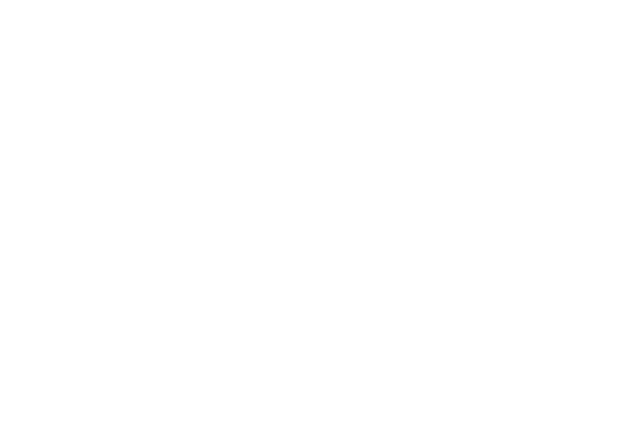
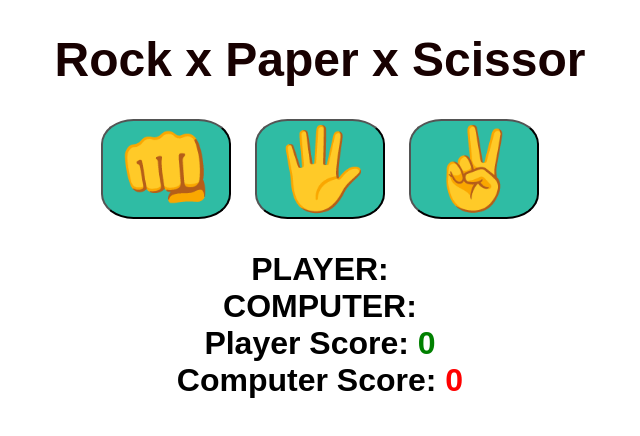
Before and after one commit to mckarov26/Rock_Paper_Scissor, a plain HTML site: page index.html in a window 1280 px wide. Shown: the whole page, without its empty margins (320-960 px from the left). Drawn offline with Linux system fonts and the light colour scheme.

Commit message:
added index.html, README.md, script.js, style.css

```diff
--- a/index.html
+++ b/index.html
@@ -3,11 +3,32 @@
   <head>
     <meta charset="UTF-8" />
     <meta name="viewport" content="width=device-width, initial-scale=1.0" />
-    <title>Document</title>
+    <title>Rock x Paper x Scissor</title>
+    <link rel="stylesheet" href="style.css" />
   </head>
   <body>
-    <script>
-      console.log("Hello World!");
-    </script>
+    <h1>Rock x Paper x Scissor</h1>
+
+    <div class="choices">
+      <button onclick="playGame('rock')">👊</button>
+      <button onclick="playGame('paper')">🖐</button>
+      <button onclick="playGame('scissor')">✌</button>
+    </div>
+
+    <div id="playerDisplay">PLAYER:</div>
+    <div id="computerDisplay">COMPUTER:</div>
+    <div id="resultDisplay"></div>
+
+    <div class="scoreDisplay">
+      Player Score:
+      <span id="playerScoreDisplay">0</span>
+    </div>
+
+    <div class="scoreDisplay">
+      Computer Score:
+      <span id="computerScoreDisplay">0</span>
+    </div>
+
+    <script src="script.js"></script>
   </body>
 </html>
--- /dev/null
+++ b/script.js
@@ -0,0 +1,48 @@
+const choices = ["rock", "paper", "scissor"];
+const playerDisplay = document.getElementById("playerDisplay");
+const computerDisplay = document.getElementById("computerDisplay");
+const resultDisplay = document.getElementById("resultDisplay");
+const playerScoreDisplay = document.getElementById("playerScoreDisplay");
+const computerScoreDisplay = document.getElementById("computerScoreDisplay");
+let playerScore = 0;
+let computerScore = 0;
+
+function playGame(playerChoice) {
+  const computerChoice = choices[Math.floor(Math.random() * 3)];
+  let result = "";
+
+  if (playerChoice === computerChoice) {
+    result = "ITS A TIE";
+  } else {
+    switch (playerChoice) {
+      case "rock":
+        result = computerChoice === "scissor" ? "YOU WIN!" : "YOU LOSE!";
+        break;
+      case "paper":
+        result = computerChoice === "rock" ? "YOU WIN!" : "YOU LOSE!";
+        break;
+      case "scissor":
+        result = computerChoice === "paper" ? "YOU WIN!" : "YOU LOSE!";
+        break;
+    }
+  }
+
+  playerDisplay.textContent = `PLAYER: ${playerChoice}`;
+  computerDisplay.textContent = `COMPUTER: ${computerChoice}`;
+  resultDisplay.textContent = result;
+
+  resultDisplay.classList.remove("greenText", "redText");
+
+  switch (result) {
+    case "YOU WIN!":
+      resultDisplay.classList.add("greenText");
+      playerScore++;
+      playerScoreDisplay.textContent = playerScore;
+      break;
+    case "YOU LOSE!":
+      resultDisplay.classList.add("redText");
+      computerScore++;
+      computerScoreDisplay.textContent = computerScore;
+      break;
+  }
+}
--- a/style.css
+++ b/style.css
@@ -0,0 +1,48 @@
+body {
+  font-family: Arial, Helvetica, sans-serif;
+  font-weight: bold;
+  margin: 0;
+  display: flex;
+  flex-direction: column;
+  align-items: center;
+}
+h1 {
+  font-size: 3rem;
+  color: hsl(0, 92%, 5%);
+}
+.choices {
+  margin-bottom: 2rem;
+}
+.choices button {
+  font-size: 5rem;
+  border-radius: 25%;
+  margin: 0px 10px;
+  min-width: 130px;
+  background-color: hsl(170, 60%, 46%);
+  cursor: pointer;
+  transition: background-color 0.5s ease;
+}
+.choices button:hover {
+  background-color: hsl(116, 100%, 50%);
+}
+#playerDisplay,
+#computerDisplay {
+  font-size: 2rem;
+}
+#resultDisplay {
+  font-size: 5rem;
+  margin: 0;
+}
+
+.scoreDisplay {
+  font-size: 2rem;
+}
+
+.greenText,
+#playerScoreDisplay {
+  color: green;
+}
+.redText,
+#computerScoreDisplay {
+  color: red;
+}
```
Also changed, not shown: 1 other file.
